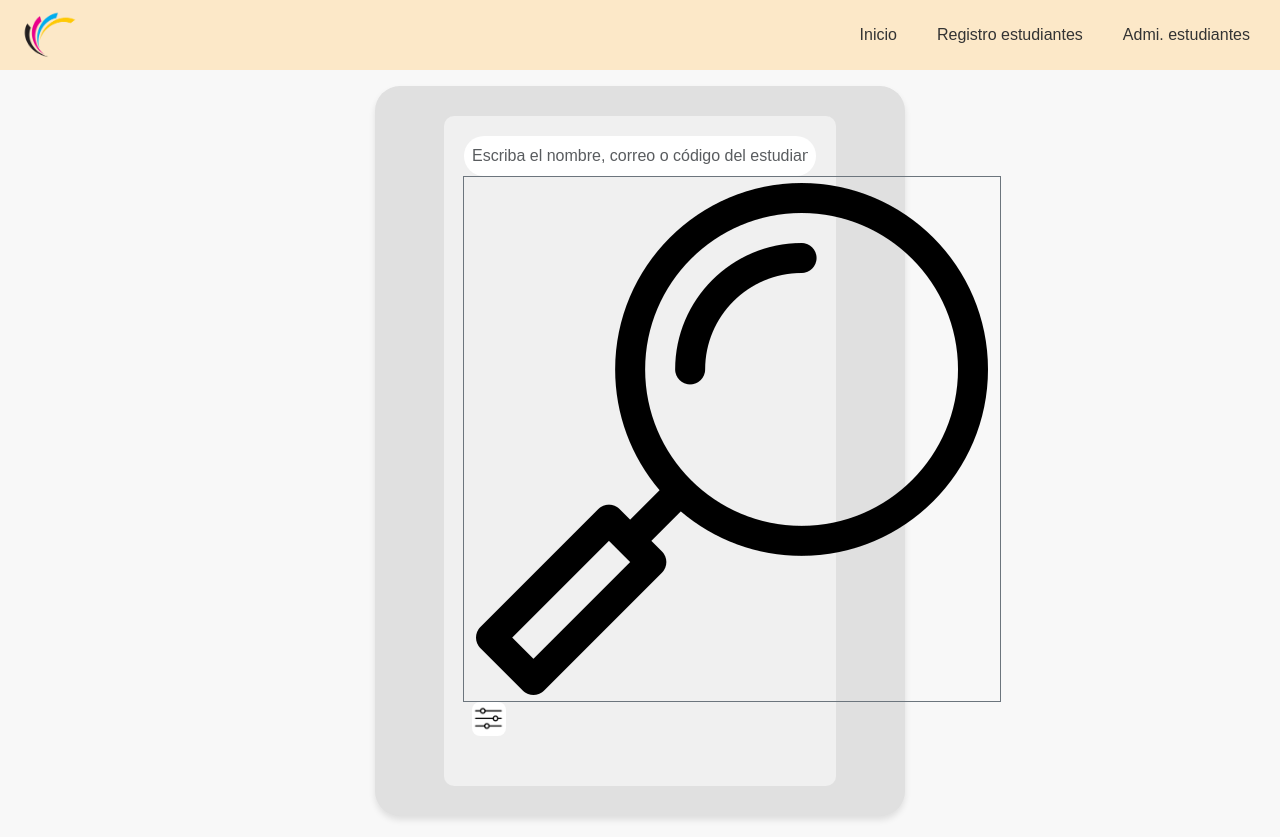
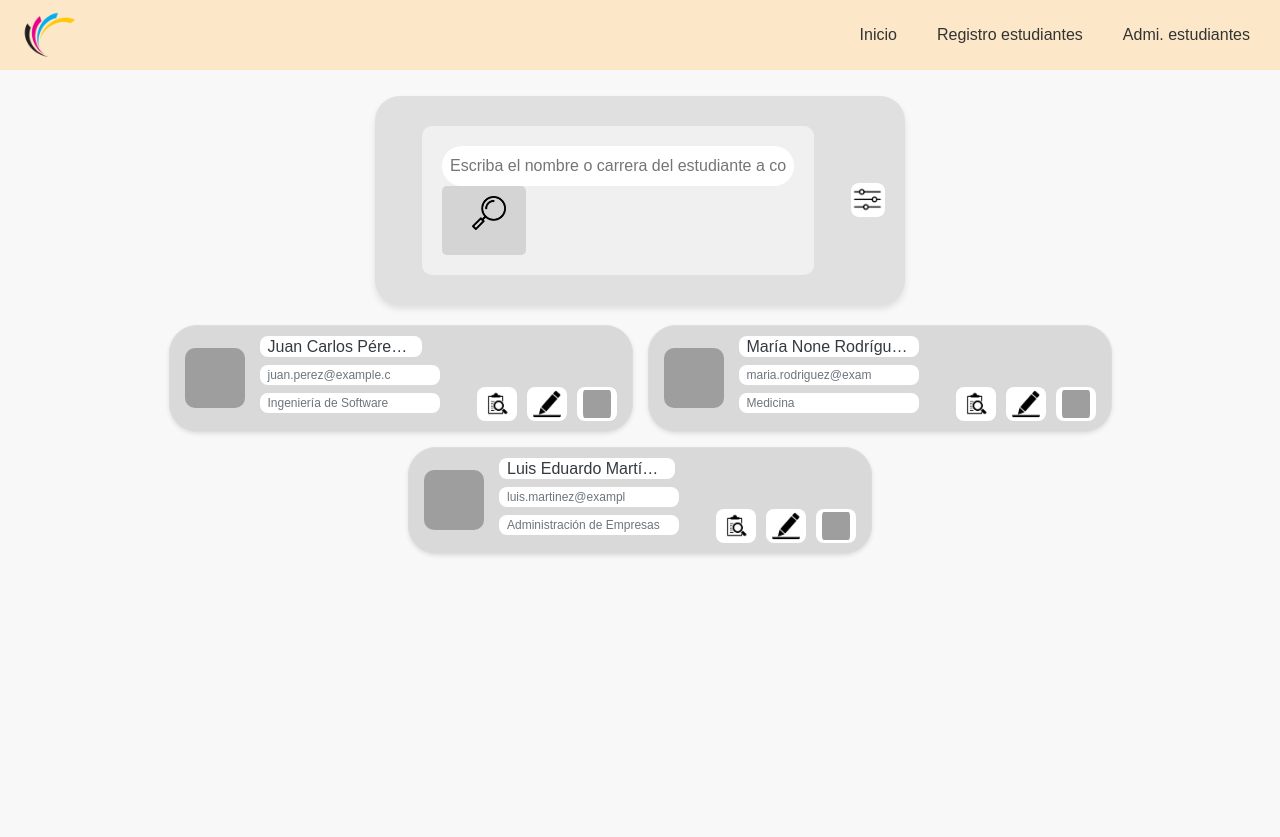
Before and after one commit to JSP10877/estudiantes_inc, a Flask app: page /adm_estudiantes in a window 1280 px wide. Shown: the top 837 px of the page. After the commit the page ends 556 px from the top, so only its background shows below. Run offline with Flask 3, Linux system fonts and the light colour scheme; data comes from the database, SQL or seed files in the repository; grey boxes are pictures that could not be loaded.

Commit message:
buscador

```diff
--- a/app.py
+++ b/app.py
@@ -160,32 +160,41 @@ def eliminar_estudiante(id_estudiante):
 if __name__ == '__main__':
     app.run(debug=True)
 
-# Nueva ruta para la búsqueda de estudiantes
-@app.route('/buscar_estudiantes', methods=['GET'])
-def buscarestudiantes():
-    termino = request.args.get('termino', '').lower()
+
+#ruta para buscar estudiantes
+@app.route('/adm_estudiantes')
+def adm_estudiantes():
+    buscar = request.args.get('buscar', '')  # Tomamos lo que el usuario escribió
     cursor = db.cursor()
-    sql = """
-        SELECT e.id_estudiante, e.nombre1, e.nombre2, e.apellido1, e.apellido2, e.correo, c.nombre_carrera, e.foto_estudiante, c.id_carrera
-        FROM estudiante e
-        JOIN carrera c ON e.id_carrera = c.id_carrera
-        WHERE LOWER(e.nombre1) LIKE %s OR LOWER(e.nombre2) LIKE %s OR LOWER(e.apellido1) LIKE %s OR LOWER(e.apellido2) LIKE %s OR LOWER(e.correo) LIKE %s OR c.id_carrera LIKE %s
-    """
-    like_termino = f"%{termino}%"
-    cursor.execute(sql, (like_termino, like_termino, like_termino, like_termino, like_termino, like_termino))
-    resultados = cursor.fetchall()
 
-    resultados_con_imagen = []
-    for resultado in resultados:
-        resultado_lista = list(resultado)
-        if resultado_lista[7]:
-            resultado_lista[7] = url_for('uploads', filename=resultado_lista[7])
-        else:
-            resultado_lista[7] = url_for('static', filename='imagenes/default_user.png') # O una imagen por defecto si no hay foto
-        resultados_con_imagen.append(resultado_lista)
+    if buscar:
+        sql = """
+            SELECT e.id_estudiante, e.nombre1, e.nombre2, e.apellido1, e.apellido2, e.correo, c.nombre_carrera, e.foto_estudiante
+            FROM estudiante e
+            JOIN carrera c ON e.id_carrera = c.id_carrera
+            WHERE CONCAT(e.nombre1, ' ', e.nombre2, ' ', e.apellido1, ' ', e.apellido2) LIKE %s
+               OR c.nombre_carrera LIKE %s
+        """
+        like_pattern = f"%{buscar}%"
+        cursor.execute(sql, (like_pattern, like_pattern))
+    else:
+        sql = """
+            SELECT e.id_estudiante, e.nombre1, e.nombre2, e.apellido1, e.apellido2, e.correo, c.nombre_carrera, e.foto_estudiante
+            FROM estudiante e
+            JOIN carrera c ON e.id_carrera = c.id_carrera
+        """
+        cursor.execute(sql)
 
-    return render_template('adm_estudiantes.html', estudiantes=resultados_con_imagen)
+    estudiantes = cursor.fetchall()
 
+    # Construir la URL completa para las imágenes
+    estudiantes_con_imagen = []
+    for estudiante in estudiantes:
+        estudiante = list(estudiante)
+        estudiante[7] = url_for('uploads', filename=estudiante[7])
+        estudiantes_con_imagen.append(estudiante)
+
+    return render_template('adm_estudiantes.html', estudiantes=estudiantes_con_imagen)
 
 
 
--- a/templates/adm_estudiantes.html
+++ b/templates/adm_estudiantes.html
@@ -5,10 +5,13 @@
   <meta name="viewport" content="width=device-width, initial-scale=1.0">
   <title>Adm.Estudiantes</title>
 
+  <!-- Bootstrap CSS -->
   <link href="https://cdn.jsdelivr.net/npm/bootstrap@5.3.5/dist/css/bootstrap.min.css" rel="stylesheet">
 
+  <!-- Tus estilos -->
   <link rel="stylesheet" href="{{ url_for('static', filename='estilos/style.css') }}">
 
+  <!-- Bootstrap JS -->
   <script src="https://cdn.jsdelivr.net/npm/bootstrap@5.3.3/dist/js/bootstrap.bundle.min.js"></script>
 
 </head>
@@ -28,52 +31,53 @@
         </nav>
     </header>
 
-    <div id="barra_de_busqueda" class="container mt-3">
-        <form method="GET" action="{{ url_for('buscarestudiantes') }}">
-            <div class="input-group">
-                <input type="text" class="form-control" id="termino_busqueda" name="termino" placeholder="Escriba el nombre, correo o código del estudiante">
-                <button class="btn btn-outline-secondary" type="submit">
+    <div id="barra_de_busqueda">
+        <form action="{{ url_for('adm_estudiantes') }}" method="get">
+            <input type="text" placeholder="Escriba el nombre o carrera del estudiante a consultar" name="buscar" value="{{ request.args.get('buscar', '') }}">
+            <button type="submit">
+                <div class="icono_1">
                     <img src="{{ url_for('static', filename='imagenes/lupa_estu.png') }}" alt="Buscar">
+                </div>
             </button>
-                <div class="icono_2 ms-2">
+        </form>
+        <div class="icono_2">
             <img src="{{ url_for('static', filename='imagenes/filtro_busqueda.png')}}" alt="Filtro de busqueda">
         </div>
     </div>
-        </form>
+
+    <div id="contenedor_estudiantes">
+        <!-- Tarjeta de estudiante -->
+        {% for estudiante in estudiantes %}
+        <div id="tarjeta_estudiante">
+            <div id="foto_admi_estudiante" style="background-image:url('{{ estudiante[7] }}');"></div> <!--Corregido, eran las comillas de la url-->
+
+            <div id="información_main_estudiante">
+               <div class="info_estudiante">
+                <h3>{{ estudiante[1] }} {{ estudiante[2] }} {{ estudiante[3] }} {{ estudiante[4] }}</h3>
+                <p>{{ estudiante[5] }}</p>
+                <p>{{ estudiante[6] }}</p>
+               </div>
             </div>
 
-    <div id="contenedor_estudiantes" class="container mt-4">
-        {% if not estudiantes %}
-            <p>No se encontraron estudiantes.</p>
-        {% else %}
-            <div class="row row-cols-1 row-cols-md-2 row-cols-lg-3 g-4">
-                {% for estudiante in estudiantes %}
-                <div class="col">
-                    <div class="card">
-                        <div class="foto_admi_estudiante" style="background-image:url('{{ estudiante[7] }}'); height: 200px; background-size: cover; background-position: center;"></div>
-                        <div class="card-body">
-                            <h5 class="card-title">{{ estudiante[1] }} {{ estudiante[2] or '' }} {{ estudiante[3] }} {{ estudiante[4] or '' }}</h5>
-                            <p class="card-text"><small class="text-muted">Correo: {{ estudiante[5] }}</small></p>
-                            <p class="card-text"><small class="text-muted">Carrera: {{ estudiante[6] }} (ID: {{ estudiante[8] }})</small></p>
-                            <div class="botones_principales mt-3">
-                                <div class="action-icons d-flex justify-content-around">
-                                    <a href="{{ url_for('detalles_estudiantes', id_estudiante=estudiante[0]) }}" class="btn btn-sm btn-info">
-                                        <img src="{{ url_for('static', filename='imagenes/detalles_estu.png') }}" alt="Detalles" style="max-width: 24px;"> Detalles
+            <div id="botones_principales">
+                <div class="action-icons">
+                    <!-- Enlace a detalles del estudiante -->
+                    <a href="{{ url_for('detalles_estudiantes', id_estudiante=estudiante[0]) }}">
+                        <img src="{{ url_for('static', filename='imagenes/detalles_estu.png') }}" alt="Detalles del estudiante">
                     </a>
-                                    <a href="{{ url_for('editar_estudiante', id_estudiante=estudiante[0]) }}" class="btn btn-sm btn-warning">
-                                        <img src="{{ url_for('static', filename='imagenes/editar.png') }}" alt="Editar" style="max-width: 24px;"> Editar
+                    <!-- Enlace para editar estudiante -->
+                    <a href="{{ url_for('editar_estudiante', id_estudiante=estudiante[0]) }}">
+                        <img src="{{ url_for('static', filename='imagenes/editar.png') }}" alt="Editar">
                     </a>
-                                    <a href="{{ url_for('eliminar_estudiante', id_estudiante=estudiante[0]) }}" class="btn btn-sm btn-danger">
-                                        <img src="{{ url_for('static', filename='imagenes/eliminar_estu.png') }}" alt="Deshabilitar" style="max-width: 24px;"> Eliminar
+                    <!-- Enlace para eliminar estudiante -->
+                    <a href="{{ url_for('eliminar_estudiante', id_estudiante=estudiante[0]) }}">
+                        <img src="{{ url_for('static', filename='imagenes/eliminar_estu.png') }}" alt="Deshabilitar">
                     </a>
                 </div>
             </div>
         </div>
-                    </div>
-                </div>
         {% endfor %}
-            </div>
-        {% endif %}
+
     </div>
 
 </body>
```
Lines whose indentation alone changed are shown as unchanged.
